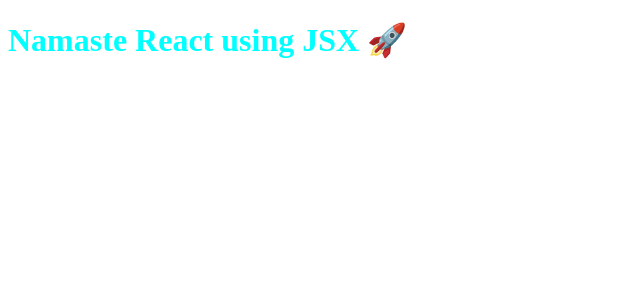
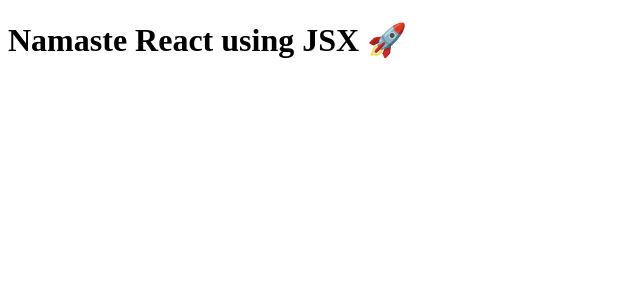
Before and after one commit to yashas8197/my-namaste-react, a React (Vite) app: page / in a window 1280 px wide. Shown: the top 300 px of the page, without its empty margins (0-640 px from the left). Built offline with nearby package versions, Linux system fonts and the light colour scheme.

Commit message:
code in jsx

```diff
--- a/App.js
+++ b/App.js
@@ -1,23 +1,10 @@
 import React from "react";
 import ReactDOM from "react-dom/client";
 
-// React.creatElement => Object => HTMLElement(render)
-const heading = React.createElement(
-  "h1",
-  { id: "heading" },
-  "Namaste React 🚀"
-);
-
-console.log(heading);
-
 // JSX - HTML-like syntax but not HTML
-
-const jsxHeading = <h1 id="heading">Namaste React using JSX 🚀</h1>;
-
-console.log(jsxHeading);
+//JSX => React.createElement => ReactElement-JS Object => HTMLElement(render)
+const heading = <h1 className="heading">Namaste React using JSX 🚀</h1>;
 
 const root = ReactDOM.createRoot(document.getElementById("container"));
 
-root.render(jsxHeading);
-
-// root.render(heading);
+root.render(heading);
```
